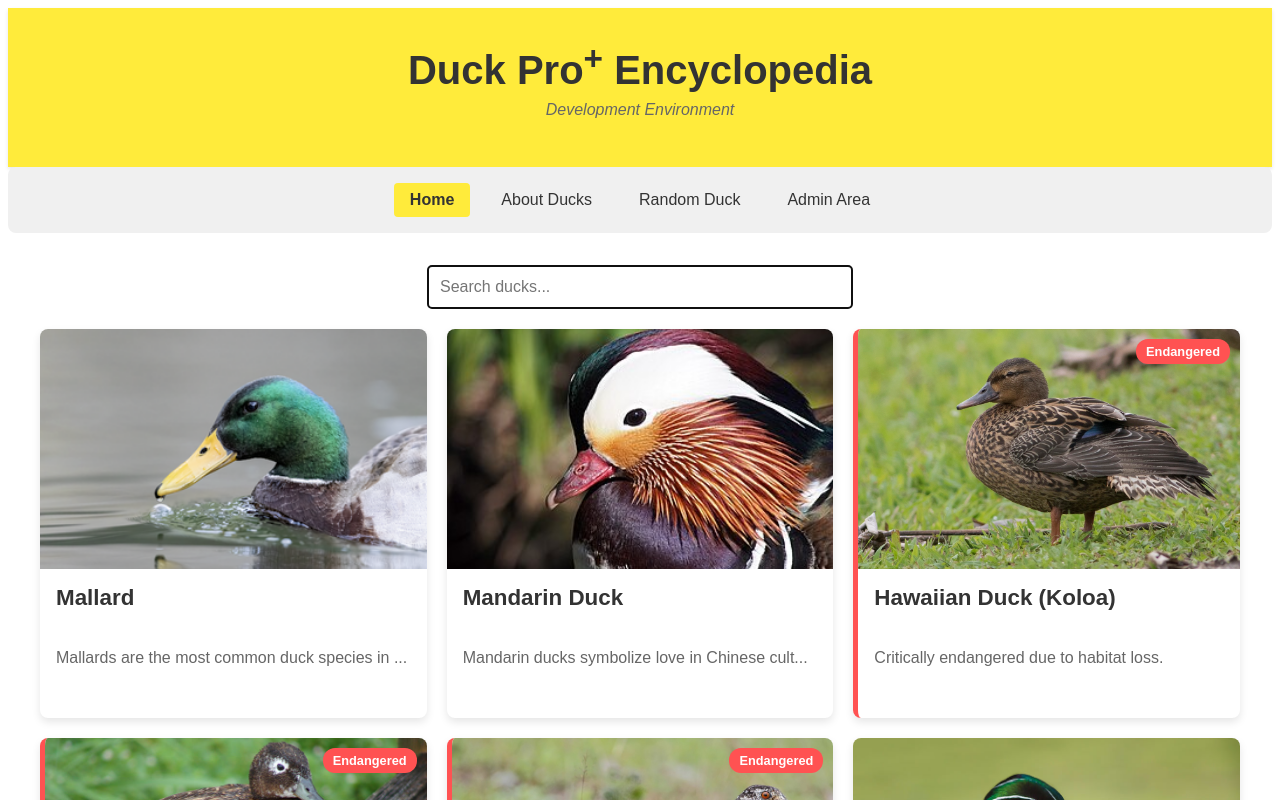
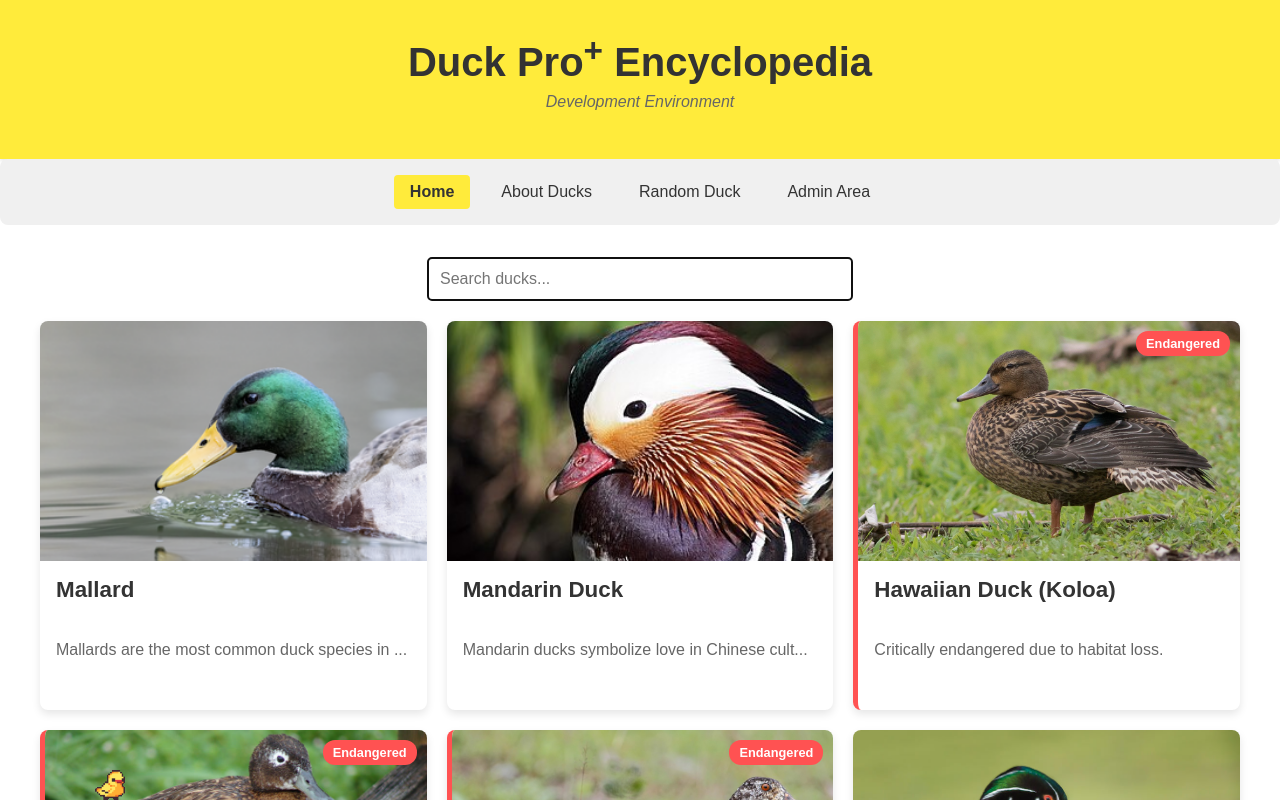
Before and after one commit to vadrif-draco/duck-pro-plus, an Angular app: page / in a window 1280 px wide. Shown: the top 800 px of the page. Built offline with nearby package versions, Linux system fonts and the light colour scheme.

Commit message:
Pantera - Walk

```diff
--- a/src/app/app.component.html
+++ b/src/app/app.component.html
@@ -15,3 +15,5 @@
 <footer [@fadeSlideInOut]>
   <p>{{ footerText }}</p>
 </footer>
+
+<app-walking-duck-footer></app-walking-duck-footer>
--- a/src/app/app.component.ts
+++ b/src/app/app.component.ts
@@ -4,11 +4,12 @@ import { RouterOutlet } from "@angular/router";
 import { NavigationComponent } from "./components/navigation/navigation.component";
 import { environment } from "../environments/environment";
 import { trigger, transition, style, animate } from "@angular/animations";
+import { WalkingDuckFooterComponent } from "./components/walking-duck-footer/walking-duck-footer.component";
 
 @Component({
   selector: "app-root",
   standalone: true,
-  imports: [CommonModule, RouterOutlet, NavigationComponent],
+  imports: [CommonModule, RouterOutlet, NavigationComponent, WalkingDuckFooterComponent],
   templateUrl: "./app.component.html",
   styleUrls: ["./app.component.css"],
   animations: [
--- /dev/null
+++ b/src/app/components/walking-duck-footer/walking-duck-footer.component.css
@@ -0,0 +1,39 @@
+.walking-duck-container {
+    position: fixed;
+    bottom: 0;
+    left: 0;
+    right: 0;
+    height: 40px;
+    z-index: 10;
+    pointer-events: none;
+}
+
+.walking-duck {
+    object-fit: cover;
+    object-position: 0%;
+    position: fixed;
+    height: 30px;
+    width: 30px;
+    transition: transform 0.2s ease, bottom 0.3s ease, left 0.1s linear;
+    cursor: pointer;
+    pointer-events: auto;
+    animation: gif steps(9) 1s infinite both;
+}
+
+.walking-duck.sitting {
+    animation-play-state: paused;
+    transform-origin: bottom center;
+    bottom: -5px !important;
+    object-position: 0% !important;
+    transform: scale(1.1) !important;
+}
+
+@keyframes gif {
+    0% {
+        object-position: 0%;
+    }
+
+    100% {
+        object-position: 100%;
+    }
+}
--- /dev/null
+++ b/src/app/components/walking-duck-footer/walking-duck-footer.component.html
@@ -0,0 +1,13 @@
+<div class="walking-duck-container">
+  <img
+    src="assets/walking-duck-sprite-sheet.png"
+    alt="Walking Duck"
+    class="walking-duck"
+    [class.sitting]="isSitting"
+    [style.left.px]="duckPosition"
+    [style.transform]="duckDirection === -1 ? 'scaleX(-1)' : 'scaleX(1)'"
+    [style.bottom.px]="isSitting ? -2 : 0"
+    (load)="onDuckImageLoad($event)"
+    (click)="toggleDuckState()"
+  />
+</div>
--- /dev/null
+++ b/src/app/components/walking-duck-footer/walking-duck-footer.component.ts
@@ -0,0 +1,76 @@
+import { Component, OnInit, HostListener, ElementRef } from "@angular/core";
+import { CommonModule } from "@angular/common";
+
+@Component({
+  selector: "app-walking-duck-footer",
+  standalone: true,
+  imports: [CommonModule],
+  templateUrl: "./walking-duck-footer.component.html",
+  styleUrls: ["./walking-duck-footer.component.css"],
+})
+export class WalkingDuckFooterComponent implements OnInit {
+  duckPosition = 0;
+  duckDirection = 1; // 1 for right, -1 for left
+  containerWidth = 0;
+  duckWidth = 50;
+  animating = false;
+  stepSize = 4; // pixels per step
+  animationDelay = 200; // milliseconds
+  isSitting = false; // Track if duck is sitting
+
+  constructor(private elementRef: ElementRef) {}
+
+  ngOnInit() {
+    this.updateContainerWidth();
+    setTimeout(() => {
+      this.startAnimation();
+    }, 350);
+  }
+
+  @HostListener("window:resize")
+  onResize() {
+    this.updateContainerWidth();
+  }
+
+  updateContainerWidth() {
+    const containerElement = this.elementRef.nativeElement.querySelector(".walking-duck-container");
+    if (containerElement) {
+      this.containerWidth = containerElement.offsetWidth;
+    }
+  }
+
+  onDuckImageLoad(event: Event) {
+    const img = event.target as HTMLImageElement;
+    this.duckWidth = img.offsetWidth;
+  }
+
+  startAnimation() {
+    if (this.animating) return;
+    this.animating = true;
+    this.animate();
+  }
+
+  animate() {
+    if (!this.animating) return;
+
+    this.duckPosition += this.duckDirection * this.stepSize;
+    if (this.duckPosition > this.containerWidth - this.duckWidth) {
+      this.duckDirection = -1; // Change direction to left
+      this.duckPosition = this.containerWidth - this.duckWidth;
+    } else if (this.duckPosition < 0) {
+      this.duckDirection = 1; // Change direction to right
+      this.duckPosition = 0;
+    }
+
+    setTimeout(() => this.animate(), this.animationDelay);
+  }
+
+  toggleDuckState() {
+    this.isSitting = !this.isSitting;
+    if (this.isSitting) {
+      this.animating = false;
+    } else {
+      this.startAnimation();
+    }
+  }
+}
--- a/src/styles.css
+++ b/src/styles.css
@@ -1,3 +1,7 @@
 * {
     font-family: Arial;
 }
+
+body {
+    margin: 0;
+}
```
Also changed, not shown: public/assets/walking-duck-sprite-sheet.png (added), public/assets/walking-duck.gif (added).
